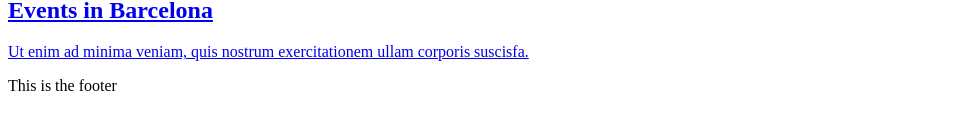
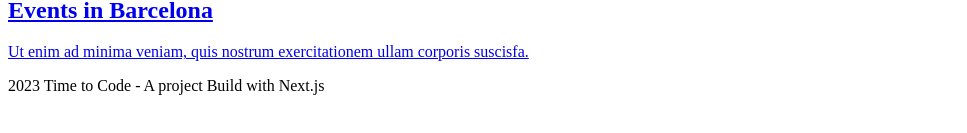
Before and after one commit to Leandrojxd/events_app, a Next.js app: page / in a window 1280 px wide. Shown: the part 563-696 px from the top of the page, without its empty margins (0-967 px from the left). Built offline with nearby package versions, Linux system fonts and the light colour scheme.

Commit message:
Components Creation Footer,Header,HomaPage

```diff
--- /dev/null
+++ b/src/components/footer/footer.jsx
@@ -0,0 +1,7 @@
+export const Footer = () => {
+  return (
+    <footer>
+      <p>2023 Time to Code - A project Build with Next.js</p>
+    </footer>
+  );
+};
--- /dev/null
+++ b/src/components/header/header.jsx
@@ -0,0 +1,19 @@
+
+import Link from "next/link"
+export const Header = () =>{
+    return(
+      <header>
+        <nav>
+          <Link legacyBehavior href="/" passHref>
+            <a>Home</a>
+          </Link>
+          <Link legacyBehavior href="/events" passHref>
+            <a>Events</a>
+          </Link>
+          <Link legacyBehavior href="/about-us" passHref>
+            <a >About Us</a>
+          </Link>
+        </nav>
+      </header>
+    )
+}
--- /dev/null
+++ b/src/components/home/home-page.jsx
@@ -0,0 +1,18 @@
+import Link from "next/link";
+import Image from "next/image";
+
+export const HomePage = ({data}) => {
+  return(
+  <main>
+    {data.map((ev) => (
+      <Link legacyBehavior key={ev.id} href={`/events/${ev.id}`} passHref>
+        <a href={`/events/${ev.id}`}>
+          <Image width={200} height={100} alt={ev.title} src={ev.image} />{" "}
+          <h2>{ev.title}</h2>
+          <p>{ev.description}</p>
+        </a>
+      </Link>
+    ))}
+  </main>
+  );
+};
--- a/src/pages/index.js
+++ b/src/pages/index.js
@@ -1,6 +1,9 @@
 import Head from "next/head";
 import Image from "next/image";
 import Link from "next/link";
+import { HomePage } from "../components/home/home-page";
+import { Footer } from "../components/footer/footer";
+import { Header } from "../components/header/header";
 
 export default function Home({ data }) {
   return (
@@ -10,33 +13,9 @@
         <meta name="description" content="Generated by create next app" />
         <link rel="icon" href="/favicon.ico" />
       </Head>
-      <header>
-        <nav>
-          <Link legacyBehavior href="/" passHref>
-            <a>Home</a>
-          </Link>
-          <Link legacyBehavior href="/events" passHref>
-            <a>Events</a>
-          </Link>
-          <Link legacyBehavior href="/about-us" passHref>
-            <a >About Us</a>
-          </Link>
-        </nav>
-      </header>
-      <main>
-        {data.map((ev) => (
-          <Link legacyBehavior key={ev.id} href={`/events/${ev.id}`} passHref>
-            <a href={`/events/${ev.id}`}>
-              <Image width={200} height={100} alt={ev.title} src={ev.image} />{" "}
-              <h2>{ev.title}</h2>
-              <p>{ev.description}</p>
-            </a>
-          </Link>
-        ))}
-      </main>
-      <footer>
-        <p>This is the footer</p>
-      </footer>
+      <Header />
+      <HomePage data={data} />
+      <Footer />
     </div>
   );
 }
```
Also changed, not shown: src/components/events/events-page.jsx (added).
